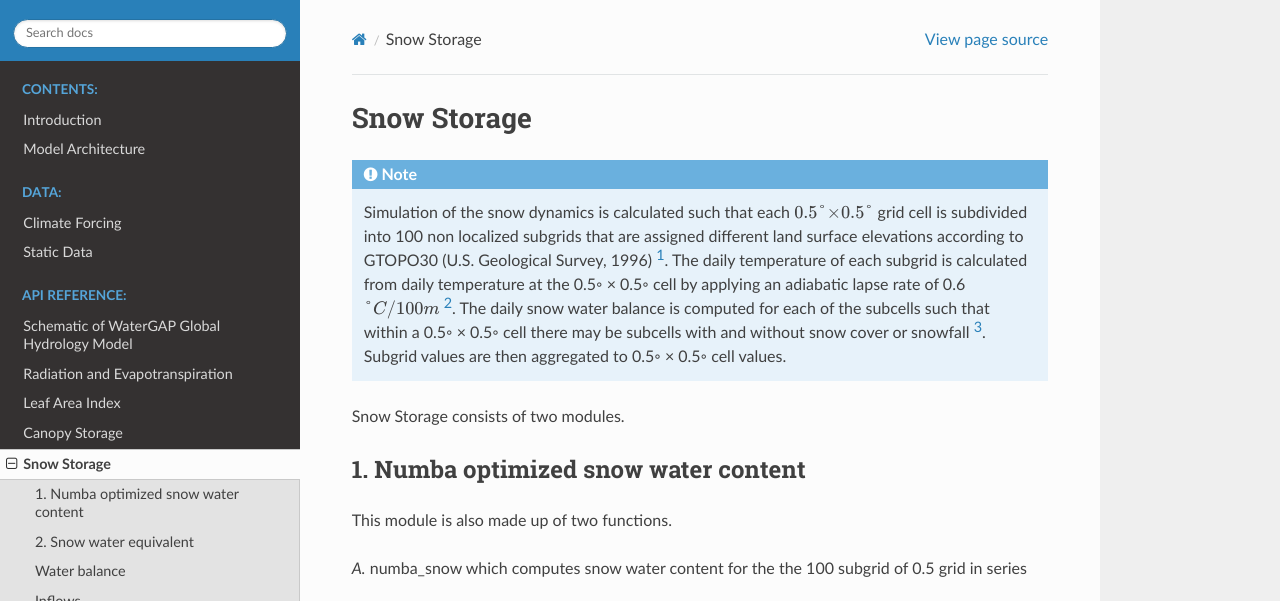
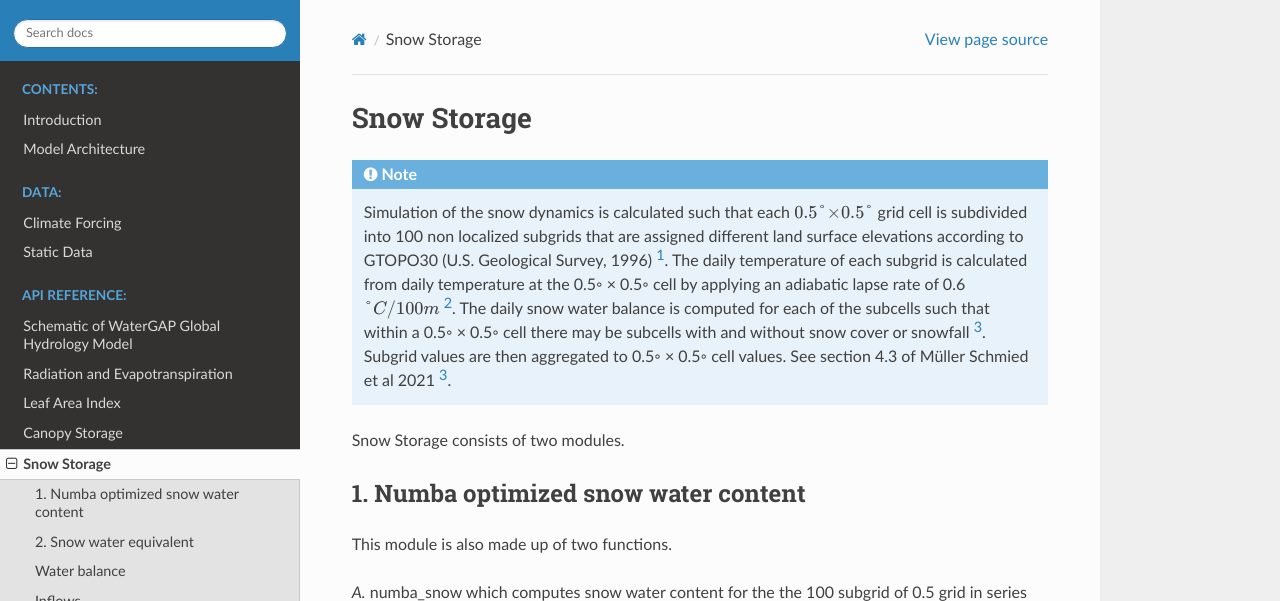
Before and after one commit to HydrologyFrankfurt/ReWaterGAP, a Sphinx documentation site: the page built from docs/api_docs/snowstorage.rst, in a window 1280 px wide and 900 px high, cut to the strip 0-601 px from the top of the window. Built offline with Sphinx 7.4.7 and the Read the Docs theme 2.0.0, drawn with Linux system fonts in a browser that asks for light colours.

Commit message:
Add files via upload

```diff
--- a/docs/api_docs/canopystorage.rst
+++ b/docs/api_docs/canopystorage.rst
@@ -1,6 +1,6 @@
 Canopy Storage
 ===============
-Canopy storage and related fluxes are calculated based on Müller Schmied et al 2021 [1]_.
+Canopy storage and related fluxes are calculated based on section 4.2 of Müller Schmied et al 2021 [1]_.
 
 .. autofunction:: canopy_storage_module.daily_canopy_storage
 
--- a/docs/api_docs/radiation_evapotranspiration.rst
+++ b/docs/api_docs/radiation_evapotranspiration.rst
@@ -2,7 +2,7 @@
 
 Radiation and Evapotranspiration
 ++++++++++++++++++++++++++++++++
-This module is made up of a class and related method(s) which computes radiation components based on Müller Schmied et al., 2016b [1]_
+This module is made up of a class and related method(s) which computes radiation components based on section 4.2.3 of Müller Schmied et al., 2016b [1]_
 (computed within the __init__ method)
 and Priestly-Taylor potential evapotranspiration based on H. Müller Schmied et al. 2021 [2]_.
 
--- a/docs/api_docs/snowstorage.rst
+++ b/docs/api_docs/snowstorage.rst
@@ -1,7 +1,7 @@
 Snow Storage
 ++++++++++++
 .. note::
-	Simulation of the snow dynamics is calculated such that each :math:`0.5° × 0.5°` grid cell is subdivided into 100 non localized subgrids that are assigned different land surface elevations according to GTOPO30 (U.S. Geological Survey, 1996) [1]_. The daily temperature of  each subgrid is calculated from daily temperature at the 0.5◦ × 0.5◦ cell by applying an adiabatic lapse rate of 0.6 :math:`°C/100m` [2]_. The daily snow water balance is computed for each of the subcells such that within a 0.5◦ × 0.5◦ cell there may be subcells with and without snow cover or snowfall [3]_. Subgrid values are then aggregated to 0.5◦ × 0.5◦ cell values.
+	Simulation of the snow dynamics is calculated such that each :math:`0.5° × 0.5°` grid cell is subdivided into 100 non localized subgrids that are assigned different land surface elevations according to GTOPO30 (U.S. Geological Survey, 1996) [1]_. The daily temperature of  each subgrid is calculated from daily temperature at the 0.5◦ × 0.5◦ cell by applying an adiabatic lapse rate of 0.6 :math:`°C/100m` [2]_. The daily snow water balance is computed for each of the subcells such that within a 0.5◦ × 0.5◦ cell there may be subcells with and without snow cover or snowfall [3]_. Subgrid values are then aggregated to 0.5◦ × 0.5◦ cell values. See section 4.3  of Müller Schmied et al 2021 [3]_.
 
 Snow Storage  consists of two modules.
 
```
Also changed, not shown: docs/api_docs/groundwater_storage.rst (added, +56 -0 lines), docs/api_docs/soilstorage.rst (+6 -4 lines).
